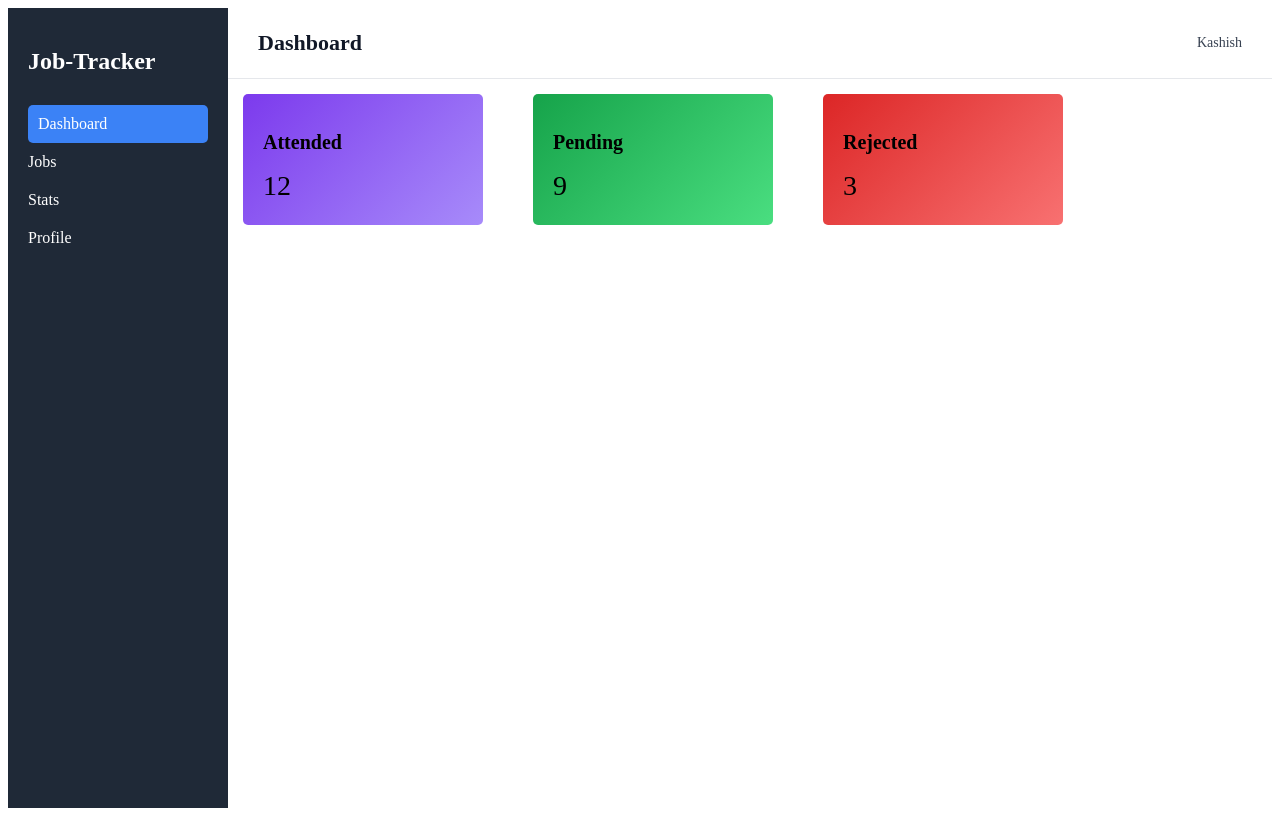
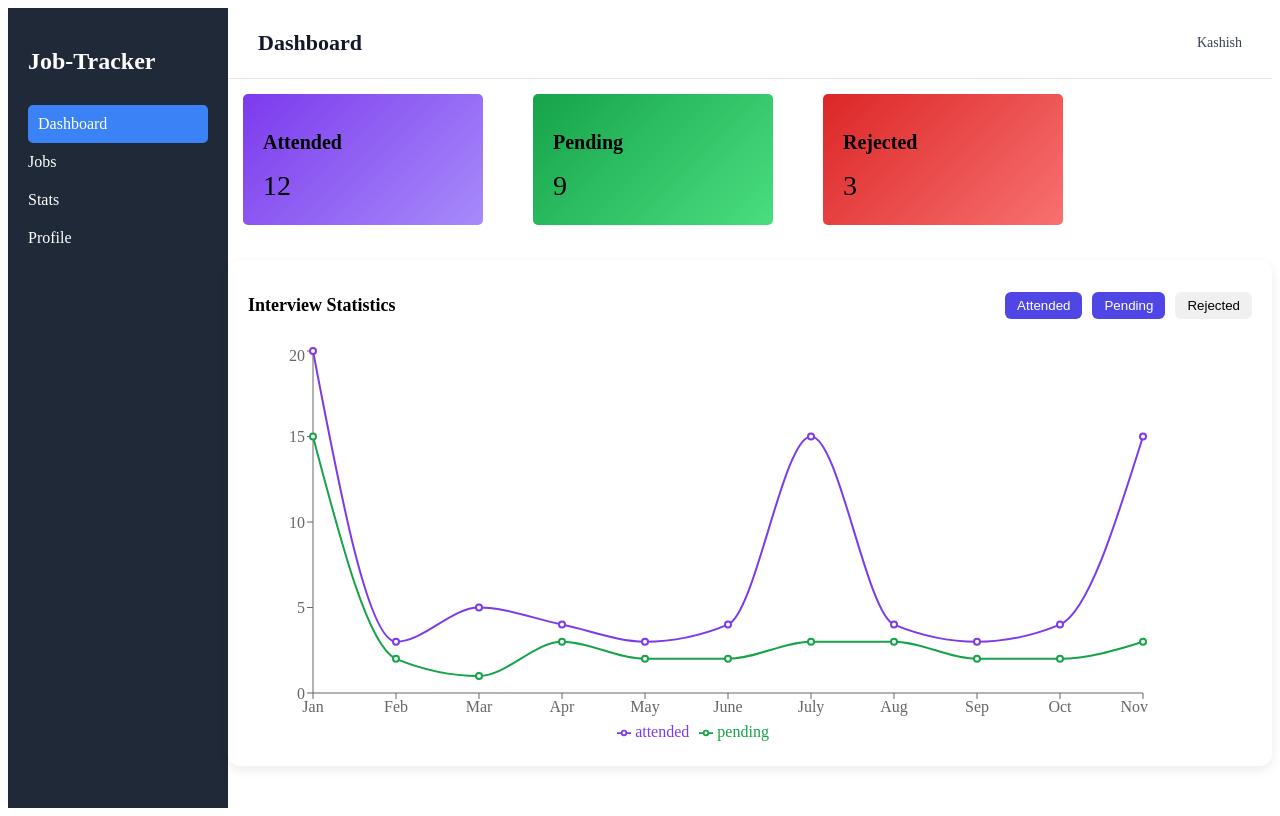
Before and after one commit to KHorizan/Job-tracker-fullstack, a React app in the folder frontend/: page / in a window 1280 px wide. Built offline with nearby package versions, Linux system fonts and the light colour scheme; the HTML template or start-up script is replaced by a standard one.

Commit message:
Added chart feature in dashboard

```diff
--- a/frontend/src/Styles/InterviewChart.css
+++ b/frontend/src/Styles/InterviewChart.css
@@ -1,17 +1,18 @@
-.chart-card {
+.chart-container {
   background: #ffffff;
   border-radius: 12px;
   padding: 20px;
   box-shadow: 0 4px 12px rgba(0, 0, 0, 0.08);
   margin-top: 20px;
 }
+.buttons-container{
+  display:flex;
+  justify-content:space-between;
+  align-items:center;
+  margin-bottom:15px;
 
-.chart-header {
-  display: flex;
-  justify-content: space-between;
-  align-items: center;
-  margin-bottom: 15px;
 }
+
 
 .chart-title {
   font-size: 18px;
@@ -25,6 +26,7 @@
   border-radius: 6px;
   background: #f0f0f0;
   cursor: pointer;
+
 }
 
 .toggle-buttons button.active {
--- a/frontend/src/components/layout/InterviewChart.jsx
+++ b/frontend/src/components/layout/InterviewChart.jsx
@@ -0,0 +1,87 @@
+import{useState} from "react";
+import{ LineChart,XAxis,YAxis,Tooltip,Legend,Line} from "recharts";
+import"../../Styles/InterviewChart.css";
+
+function Charts(){
+    const[showAttended ,setShowAttended] =useState(true);
+    const[showPending ,setShowPending] = useState(true);
+    const[showRejected,setShowRejected] = useState(false);
+
+const InterviewData=[
+    { month: "Jan", attended: 20, pending: 15, rejected: 5 },
+    { month: "Feb", attended: 3, pending: 2, rejected: 1 },
+    { month: "Mar", attended: 5, pending: 1, rejected: 2 },
+    { month: "Apr", attended: 4, pending: 3, rejected: 1 },
+    { month: "May", attended: 3, pending: 2, rejected: 1 },
+    { month: "June", attended: 4, pending: 2, rejected: 2 },
+    { month: "July", attended: 15, pending: 3, rejected: 12 },
+    { month: "Aug", attended: 4, pending: 3, rejected: 1 },
+    { month: "Sep", attended: 3, pending: 2, rejected: 1 },
+    { month: "Oct", attended: 4, pending: 2, rejected: 2 },
+    { month: "Nov", attended: 15, pending: 3, rejected: 12 },
+]
+
+return(
+    <div className="chart-container">
+        <div className="buttons-container">
+       <h2 className="chart-title">Interview Statistics</h2>
+
+    <div className="toggle-buttons">
+      <button className={showAttended?"active":""}
+       onClick={()=>setShowAttended(!showAttended)}>
+           Attended
+       </button>
+
+      <button className={showPending?"active":""}
+       onClick={()=>setShowPending(!showPending)}>
+           Pending
+       </button>
+
+       <button className={showRejected?"active":""}
+       onClick={()=>setShowRejected(!showRejected)}>
+          Rejected
+       </button>
+    </div>
+    </div>
+
+
+    <LineChart width={900} height={400} data={InterviewData}>
+    <XAxis dataKey="month" />
+    <YAxis />
+    <Tooltip />
+    <Legend />
+
+{showAttended &&(
+  <Line
+ type="monotone"
+ dataKey="attended"
+  stroke="#7c3aed"
+ strokeWidth={2}
+ />
+)}
+
+{showPending &&(
+    <Line
+    type="monotone"
+    dataKey="pending"
+    stroke="#16a34a"
+    strokeWidth={2}
+    />
+
+)}
+
+{showRejected &&(
+    <Line
+    type="monotone"
+    dataKey="rejected"
+    stroke= "#dc2626"
+    strokeWidth={2}
+    />
+)}
+
+</LineChart>
+ </div>
+);
+}
+
+export default Charts;
--- a/frontend/src/pages/Dashboard.jsx
+++ b/frontend/src/pages/Dashboard.jsx
@@ -1,6 +1,7 @@
 import Sidebar from "../components/layout/Sidebar";
 import Topbar from "../components/layout/Topbar";
 import StatsCard from"../components/layout/StatsCard";
+import Charts from "../components/layout/InterviewChart";
 import "../Styles/Dashboard.css";
 
 function Dashboard(){
@@ -17,6 +18,8 @@ function Dashboard(){
                 <StatsCard title="Rejected" value={3} className="red" />
             </div>
 
+            <Charts />
+
             </div>
         </div>
     );
```
